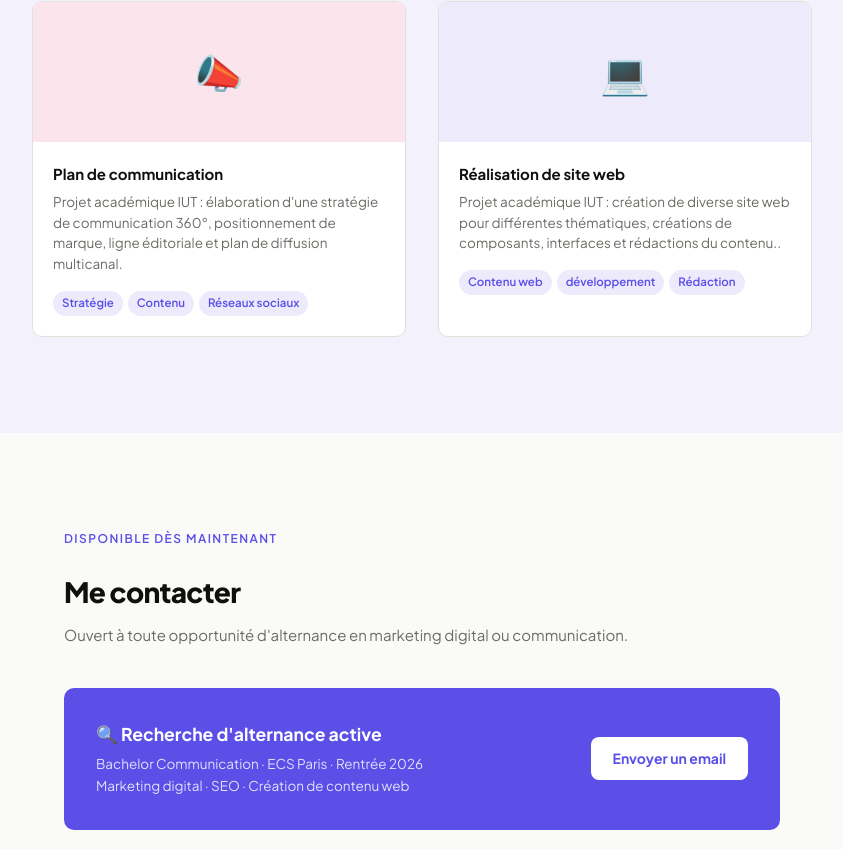
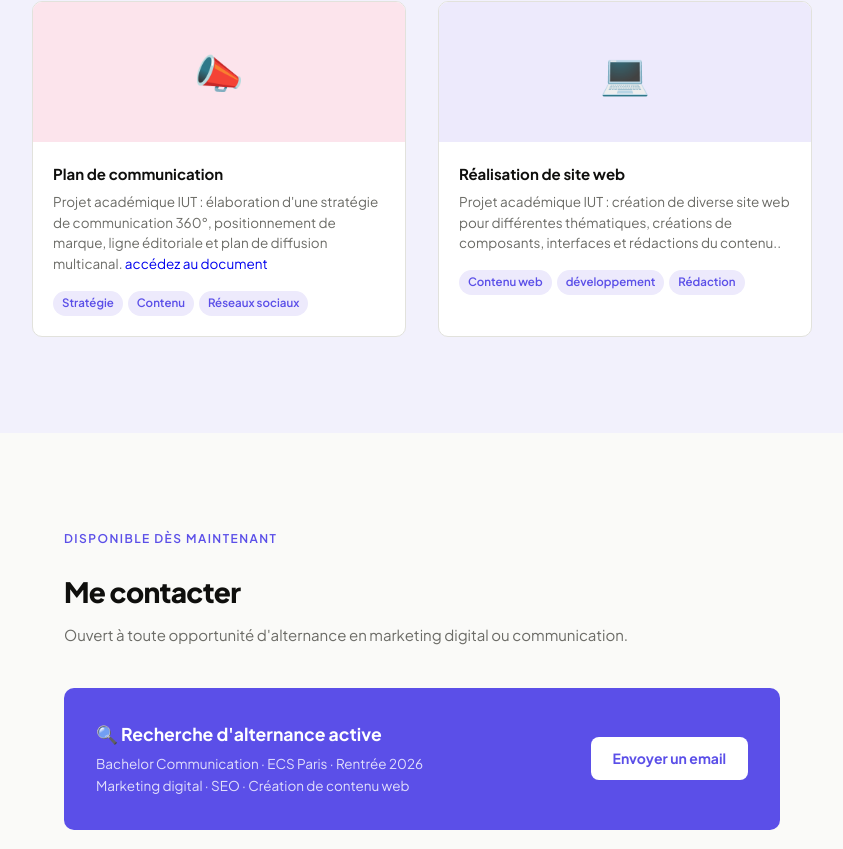
Before and after one commit to Joke744/portfolio, a plain HTML site: page index.html in a window 1280 px wide. Shown: the part 2707-3556 px from the top of the page, without its empty margins (328-1171 px from the left). Drawn offline with Linux system fonts and the light colour scheme.

Commit message:
add projet pdf

```diff
--- a/index.html
+++ b/index.html
@@ -665,7 +665,7 @@
           <div class="project-thumb thumb-strat">📣</div>
           <div class="project-body">
             <div class="project-title">Plan de communication</div>
-            <div class="project-desc">Projet académique IUT : élaboration d'une stratégie de communication 360°, positionnement de marque, ligne éditoriale et plan de diffusion multicanal.</div>
+            <div class="project-desc">Projet académique IUT : élaboration d'une stratégie de communication 360°, positionnement de marque, ligne éditoriale et plan de diffusion multicanal. <a href="_PLAN MARKETING SAE 4 Lunastra.pdf">accédez au document</a></div>
             <div class="tag-row">
               <span class="tag">Stratégie</span>
               <span class="tag">Contenu</span>
```
Also changed, not shown: 1 other file.
